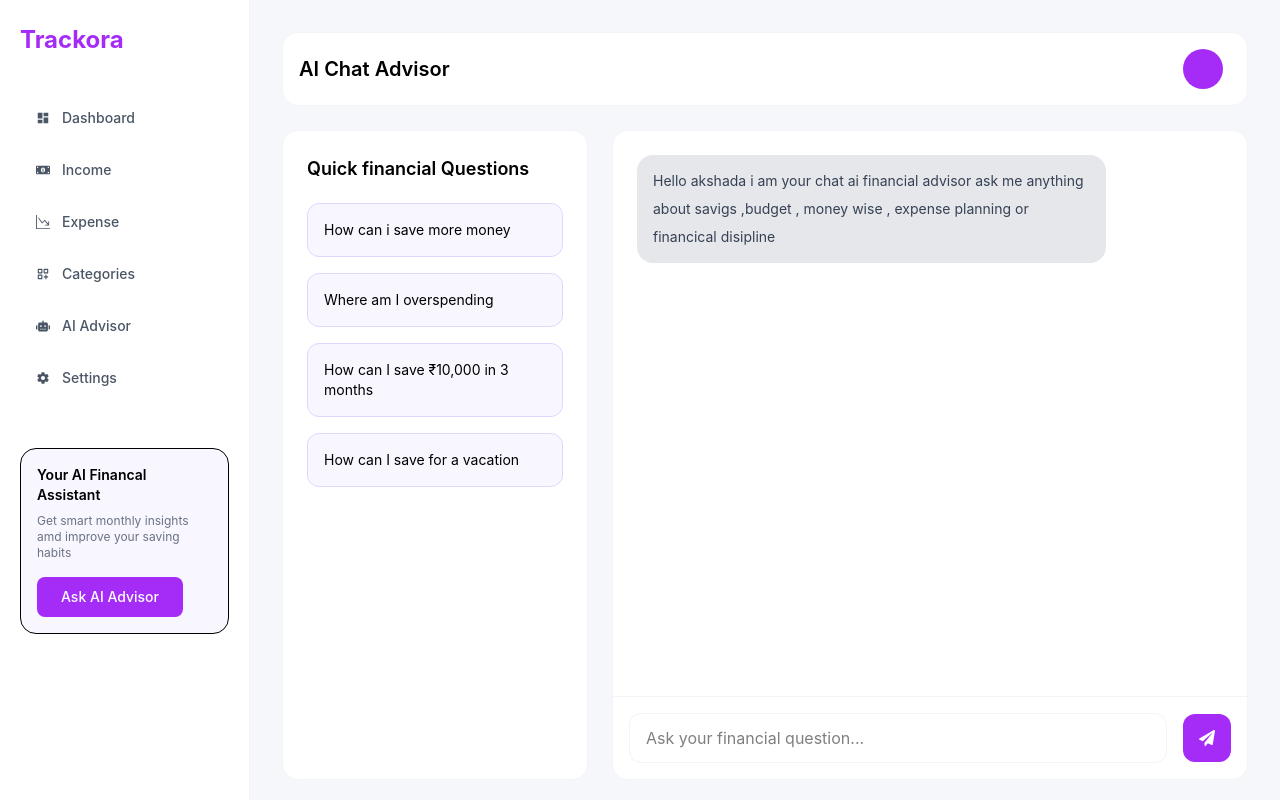
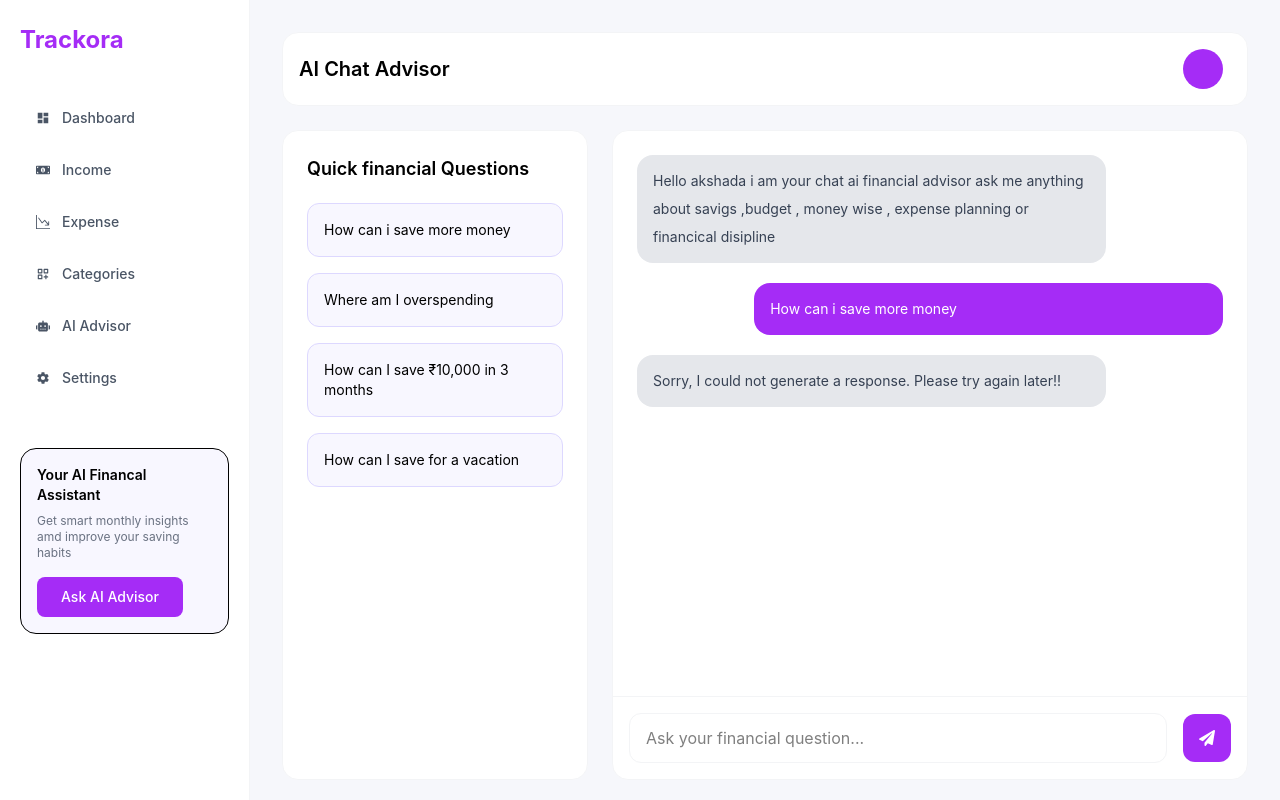
Before and after one commit to patilakshada342/Trackora, a React (Vite) app: page /aiChat in a window 1280 px wide. Both pictures are taken after a click on the button "How can i save more money". Built offline with nearby package versions, Linux system fonts and the light colour scheme; no server answers.

Commit message:
AIChat working

```diff
--- a/src/pages/AiChat.jsx
+++ b/src/pages/AiChat.jsx
@@ -1,7 +1,7 @@
 import React from 'react'
 import DashboardLayout from '../components/Layout/DashboardLayout'
 import { FaPaperPlane } from "react-icons/fa";
-import { useState, useEffect } from 'react'
+import { useState, useEffect, useRef } from 'react'
 import { sendAIChatMessage } from '../services/aiApi';
 
 
@@ -10,7 +10,7 @@ function AiChat() {
     const [messages, setMessages] = useState([]);
     const [input, setInput] = useState('');
     const [loading, setLoading] = useState(false);
-
+    const chatEndRef = useRef(null);
 
 
     const questions = [
@@ -21,9 +21,15 @@ function AiChat() {
 
     ]
 
+    useEffect(() => {
+        chatEndRef.current?.scrollIntoView({
+            behavior: "smooth",
+        });
+    }, [messages, loading]);
+
     const handleSendMessage = async (text = input) => {
         const message = text.trim();
-console.log("sending msg:",message)
+        console.log("sending msg:", message)
         if (!message || loading) return;
 
         setMessages((prev) => [
@@ -35,7 +41,7 @@ console.log("sending msg:",message)
 
         try {
             const data = await sendAIChatMessage(message);
-
+            console.log("AI response received:", data);
             setMessages((prev) => [
                 ...prev,
                 {
@@ -51,9 +57,12 @@ console.log("sending msg:",message)
                 ...prev,
                 {
                     role: 'ai',
-                    text: 'Sorry, I could not generate a response.Please try again later.'
+                    text: 'Sorry, I could not generate a response. Please try again later!!'
                 }
             ]);
+
+
+
         }
 
         finally {
@@ -73,10 +82,10 @@ console.log("sending msg:",message)
                             questions.map((item, index) => (
                                 <div className='space-y-4 mb-4'>
                                     <button
-                                    key = {index}
-                                    onClick={() => handleSendMessage(item.text)}
-                                    disabled ={loading}
-                                    className='w-full text-left rounded-xl  bg-[#f8f7ff] border
+                                        key={index}
+                                        onClick={() => handleSendMessage(item.text)}
+                                        disabled={loading}
+                                        className='w-full text-left rounded-xl  bg-[#f8f7ff] border
                              border-[#ddd8ff] p-4  text-sm hover:bg-[#f1edff] transition'>{item.text}</button>
                                 </div>
                             ))
@@ -90,12 +99,34 @@ console.log("sending msg:",message)
 
                             <div className={`max-w-[80%]  px-4 py-3 rounded-2xl text-sm leading-7
                             bg-gray-200 text-gray-700`}>
-                                 Hello akshada i am your chat ai financial advisor ask me anything about savigs ,budget , money wise ,
+                                Hello akshada i am your chat ai financial advisor ask me anything about savigs ,budget , money wise ,
                                 expense planning or financical disipline
-
                             </div>
 
+                            {messages.map((message, index) => (
+                                <div
+                                    key={index}
+                                    className={`max-w-[80%] px-4 py-3 rounded-2xl text-sm leading-7 ${message.role === 'user'
+                                        ? 'ml-auto bg-[#a52cf6] text-white'
+                                        : 'bg-gray-200 text-gray-700'
+                                        }`}
+                                >
+                                    {message.text}
+                                </div>
+
+                            ))}
+
+
+
+                            {loading && (
+                                <div className="bg-gray-200 text-gray-700 px-4 py-3 rounded-2xl text-sm w-fit">
+                                    Thinking...
+                                </div>
+                            )}
+<div Ref={chatEndRef} />
+
                         </div>
+
 
                         <div className='border-t border-gray-100 p-4 flex items-center gap-4 shrink-0' >
                             <input
--- a/src/services/aiApi.js
+++ b/src/services/aiApi.js
@@ -13,7 +13,11 @@ export const getAIAdvice = async() =>{
 };
 
 export const sendAIChatMessage = async(message) => {
-    const response = await api.post('/ai/chat',{message:message});
+    const response = await api.post('/ai/chat',
+        {
+            message:message
+
+        });
 
     return response.data;
 };
```
